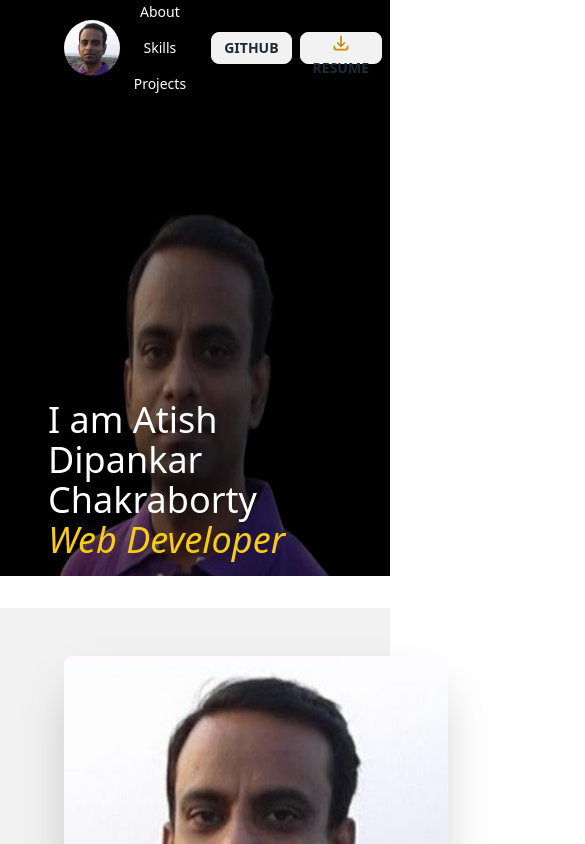
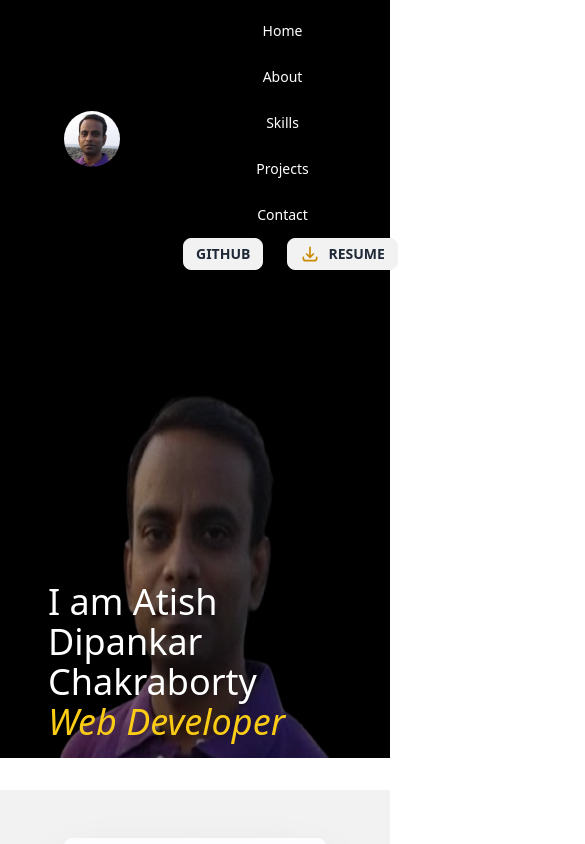
Before and after one commit to Atish1978/portfolio-atish, a React (Vite) app: page / in a window 390 px wide. Shown: the top 844 px of the page, 585 px wide, since content can reach past the window. Built offline with nearby package versions, Linux system fonts and the light colour scheme.

Commit message:
responsive

```diff
--- a/src/main.jsx
+++ b/src/main.jsx
@@ -6,7 +6,7 @@ import {RouterProvider} from "react-router-dom";
 import router from './Router/Router';
 
 ReactDOM.createRoot(document.getElementById('root')).render(
-  <div className='max-w-7xl mx-auto'>
+  <div className='max-auto'>
  <React.StrictMode>
     <RouterProvider router={router} />
   </React.StrictMode>,
--- a/src/pages/Contact/Contact.jsx
+++ b/src/pages/Contact/Contact.jsx
@@ -13,12 +13,12 @@ const Contact = () => {
             transition={{ duration: 1 }} // Animation duration
         >
             <div className="hero bg-base-200 py-8 my-8">
-                <div className="hero-content flex-col lg:flex-row-reverse">
+                <div className="hero-content flex-col lg:flex-row-reverse gap-4">
                     <iframe
                         title="Map"
                         src="https://www.google.com/maps/embed?pb=!1m18!1m12!1m3!1d3632.3747453326846!2d91.8664073154035!3d24.897785950876928!2m3!1f0!2f0!3f0!3m2!1i1024!2i768!4f13.1!3m3!1m2!1s0x37504b4e8a2f5dc9%3A0xaa2c5d93f1f71ad!2sSylhet%203100%2C%20Bangladesh!5e0!3m2!1sen!2sus!4v1598580861437!5m2!1sen!2sus"
-                        width="600"
-                        height="400"
+                        width="full"
+                        height="screen"
                         frameBorder="0"
                         style={{ border: 0 }}
                         allowFullScreen=""
@@ -26,7 +26,7 @@ const Contact = () => {
                         tabIndex="0"
                         className="rounded-lg shadow-lg"
                     ></iframe>
-                    <div className="pr-20">
+                    <div className="lg:pr-20">
                         <h1 className="text-4xl font-bold mb-2">Get in Touch</h1>
                         <hr className="border-b-4 border-yellow-500 w-28 mt-2 mb-4" />
                         <div className="flex gap-2 items-center text-xl mt-2">
--- a/src/pages/Home/About/About.jsx
+++ b/src/pages/Home/About/About.jsx
@@ -9,7 +9,7 @@ const About = () => {
       >
          <div className="hero bg-base-200 px-12 py-8">
             <div className="hero-content flex-col lg:flex-row-reverse">
-                <img src="/Atish.jpg" className="max-w-sm rounded-lg shadow-2xl" />
+                <img src="/Atish.jpg" className="max-auto rounded-lg shadow-2xl" />
                 <div>
                     <h1 className="text-4xl font-bold mb-2">About Me</h1>
                     <hr className="border-b-4 border-yellow-500 w-28 mt-2" />
--- /dev/null
+++ b/src/pages/Navbar/Navbar.css
@@ -0,0 +1,34 @@
+.navbar-center {
+    display: flex;
+    justify-content: center;
+  }
+
+  .menu {
+    display: flex;
+    justify-content: space-around;
+    list-style: none;
+    padding: 0;
+    margin: 0;
+  }
+
+  .menu li {
+    margin: 0 5px;
+  }
+
+  @media (max-width: 768px) { /* Adjust the breakpoint as needed */
+    .navbar-center {
+      flex-direction: column;
+      align-items: center;
+
+    }
+
+    .menu {
+      flex-direction: column;
+      align-items: 96px;
+
+    }
+
+    .menu li {
+      margin: 5px 0;
+    }
+  }
--- a/src/pages/Navbar/Navbar.jsx
+++ b/src/pages/Navbar/Navbar.jsx
@@ -1,5 +1,6 @@
 import { Link } from "react-router-dom";
 import { HiOutlineDownload } from "react-icons/hi";
+import "./Navbar.css";
 
 
 const handleDownload = () => {
@@ -24,7 +25,7 @@ const handleDownload = () => {
 
 const Navbar = () => {
   return (
-    <div className="navbar bg-black h-24 flex-none">
+    <div className="navbar bg-black h-auto flex-none">
       <div className="navbar-start ps-6 flex-row">
         <img className="w-14 ms-8 rounded-full" src="/Atish.jpg" alt="" />
         <div>
@@ -44,12 +45,15 @@ const Navbar = () => {
           <li className="hover:bg-yellow-500 rounded"><Link to='/contact'>Contact</Link></li>
 
         </ul>
-        <div>
-        <button className="btn btn-sm mr-2"><a rel="noreferrer" href="https://github.com/Atish1978" target="_blank">GitHub</a></button>
+
+       <div className="flex gap-4">
+       <div >
+          <button className="btn btn-sm mr-2"><a rel="noreferrer" href="https://github.com/Atish1978" target="_blank">GitHub</a></button>
         </div>
-        <div>
-        <button onClick={handleDownload} className="btn btn-sm"><p className="text-yellow-600 font-extrabold text-xl"><HiOutlineDownload></HiOutlineDownload></p>Resume</button>
+        <div className="flex">
+          <button onClick={handleDownload} className="btn btn-sm"><p className="text-yellow-600 font-extrabold text-xl"><HiOutlineDownload></HiOutlineDownload></p>Resume</button>
         </div>
+       </div>
       </div>
     </div>
   );
--- a/src/pages/Projects/ProjectCard.jsx
+++ b/src/pages/Projects/ProjectCard.jsx
@@ -8,11 +8,11 @@ const ProjectCard = ({ project }) => {
         window.open(site, '_blank');
 
     };
-    // const handleClickGithub = () => {
+    const handleClickGithub = () => {
 
-    //     window.open(site, '_blank');
+        window.open(site, '_blank');
 
-    // };
+    };
 
     return (
         <div className="card bg-base-100 shadow-xl">
@@ -22,18 +22,18 @@ const ProjectCard = ({ project }) => {
             <div className="card-body">
                 <h2 className="card-title text-left">{projectName}</h2>
                 <h2 className=" text-sm font-bold text-left">Features:</h2>
-                <div className="h-36">
+                <div className="h-auto">
                     <h2 className="text-sm text-left ps-2">1. {projectFeatures[0]}</h2>
                     <h2 className="text-sm text-left ps-2">2. {projectFeatures[1]}</h2>
                     <h2 className="text-sm text-left ps-2">3. {projectFeatures[2]}</h2>
                 </div>
-                <div className="h-16">
+                <div className="h-auto">
                     <h2 className="text-sm font-bold text-left">Tools:</h2>
                     <h2 className="text-sm text-left ps-2">{tools}</h2>
                 </div>
-                <div>
+                <div className="flex gap-2">
                 <Link ><button onClick={handleClickSite} className="btn btn-warning">Visit Site</button></Link>
-                {/* <Link ><button onClick={handleClickGithub } className="btn btn-warning">GitHub</button></Link> */}
+                <Link ><button onClick={handleClickGithub } className="btn btn-warning">GitHub</button></Link>
                 </div>
 
             </div>
```
